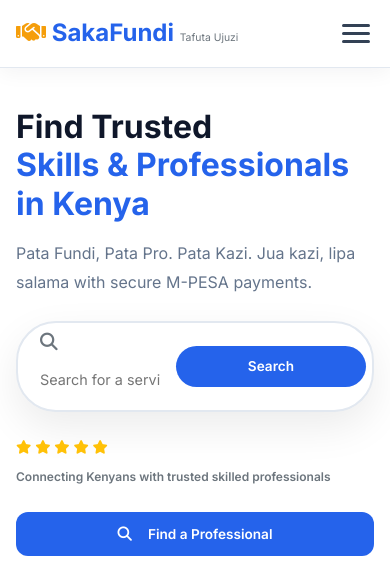
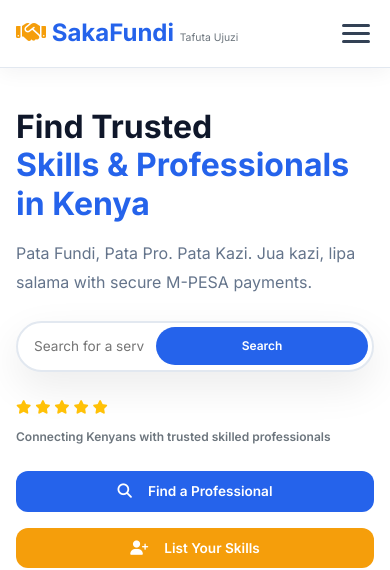
Before and after one commit to KakaDev254/sakafundi, a Django app: page / in a window 390 px wide. Shown: the top 570 px of the page. Run offline with Django 5.2, Linux system fonts and the light colour scheme; data that the repository does not hold is empty; some libraries are stand-ins or nearby versions.

Commit message:
removed search icon

```diff
--- a/src/templates/core/home.html
+++ b/src/templates/core/home.html
@@ -19,17 +19,17 @@
                     <strong>Jua kazi, lipa salama</strong> with secure M-PESA payments.
                 </p>
 
-                <!-- Search Box - Enhanced Design -->
+                <!-- Search Box - Without Icon -->
                 <div class="search-box mb-4" style="background: #FFFFFF; border-radius: 60px; padding: 6px; box-shadow: 0 15px 40px rgba(0,0,0,0.08); border: 2px solid #E2E8F0; max-width: 550px; transition: all 0.3s ease;">
                     <form action="{% url 'services:list' %}" method="get" class="d-flex align-items-center">
                         <div class="flex-grow-1 px-3">
-                            <i class="fas fa-search text-secondary me-2" style="color: #94A3B8; font-size: 1.1rem;"></i>
-                            <input type="text" name="q" class="border-0 bg-transparent"
+                            <input type="text" name="q" class="border-0 bg-transparent w-100"
                                    placeholder="Search for a service or skill..."
-                                   style="outline: none; width: 100%; padding: 12px 0; font-size: clamp(0.9rem, 1.2vw, 1rem); color: #0F172A;">
+                                   style="outline: none; padding: 12px 0; font-size: clamp(0.9rem, 1.2vw, 1rem); color: #0F172A;">
                         </div>
-                        <button type="submit" class="btn" style="background: #2563EB; color: #fff; border-radius: 50px; padding: 10px 28px; font-weight: 600; border: none; font-size: clamp(0.85rem, 1vw, 1rem); transition: all 0.3s ease;">
-                            <i class="fas fa-search d-none d-sm-inline me-2"></i> Search
+                        <button type="submit" class="btn search-btn" style="background: #2563EB; color: #fff; border-radius: 50px; padding: 10px 28px; font-weight: 600; border: none; font-size: clamp(0.85rem, 1vw, 1rem); transition: all 0.3s ease; white-space: nowrap;">
+                            <span class="search-text">Search</span>
+                            <i class="fas fa-search search-icon d-none"></i>
                         </button>
                     </form>
                 </div>
@@ -48,10 +48,10 @@
 
                 <!-- Action Buttons -->
                 <div class="mt-4 d-flex gap-3 flex-wrap">
-                    <a href="{% url 'services:list' %}" class="btn btn-primary btn-lg" style="background: #2563EB; color: #fff; border-radius: 12px; padding: 12px 32px; font-weight: 600; border: none; font-size: clamp(0.85rem, 1.1vw, 1rem);">
+                    <a href="{% url 'services:list' %}" class="btn btn-primary btn-lg" style="background: #2563EB; color: #fff; border-radius: 12px; padding: 12px 32px; font-weight: 600; border: none; font-size: clamp(0.85rem, 1.1vw, 1rem); transition: all 0.3s ease;">
                         <i class="fas fa-search me-2"></i> Find a Professional
                     </a>
-                    <a href="{% url 'accounts:register' %}" class="btn btn-secondary btn-lg" style="background: #F59E0B; color: #fff; border-radius: 12px; padding: 12px 32px; font-weight: 600; border: none; font-size: clamp(0.85rem, 1.1vw, 1rem);">
+                    <a href="{% url 'accounts:register' %}" class="btn btn-secondary btn-lg" style="background: #F59E0B; color: #fff; border-radius: 12px; padding: 12px 32px; font-weight: 600; border: none; font-size: clamp(0.85rem, 1.1vw, 1rem); transition: all 0.3s ease;">
                         <i class="fas fa-user-plus me-2"></i> List Your Skills
                     </a>
                 </div>
@@ -364,7 +364,7 @@
         box-shadow: 0 8px 24px rgba(0,0,0,0.08) !important;
     }
 
-    /* Search Box Focus */
+    /* Search Box */
     .search-box:hover {
         border-color: #2563EB !important;
         box-shadow: 0 15px 40px rgba(37, 99, 235, 0.1) !important;
@@ -377,6 +377,16 @@
 
     .search-box input:focus {
         outline: none;
+    }
+
+    /* Search Button - Mobile Optimized */
+    .search-btn {
+        transition: all 0.3s ease;
+    }
+
+    .search-btn:hover {
+        transform: translateY(-2px);
+        box-shadow: 0 8px 24px rgba(37, 99, 235, 0.3);
     }
 
     /* Button hover effects */
@@ -400,22 +410,39 @@
         }
         .search-box {
             border-radius: 30px !important;
+            padding: 4px !important;
         }
-        .search-box button {
+        .search-box .px-3 {
+            padding-left: 12px !important;
+            padding-right: 12px !important;
+        }
+        .search-box input {
+            font-size: 0.85rem !important;
+            padding: 8px 0 !important;
+        }
+        .search-btn {
             padding: 8px 16px !important;
             font-size: 0.8rem !important;
+            border-radius: 40px !important;
+            min-width: 60px;
+        }
+        .search-text {
+            font-size: 0.75rem;
         }
         .stat-card {
-            padding: 16px !important;
+            padding: 12px !important;
         }
         .stat-card h2 {
-            font-size: 1.5rem !important;
+            font-size: 1.3rem !important;
         }
         .service-card .p-3 {
-            padding: 12px !important;
+            padding: 10px !important;
+        }
+        .service-card img {
+            height: 140px !important;
         }
         .testimonial-card {
-            padding: 20px !important;
+            padding: 16px !important;
         }
         .step-icon {
             width: 48px !important;
@@ -423,6 +450,17 @@
         }
         .step-icon i {
             font-size: 1.2rem !important;
+        }
+        .btn-primary, .btn-secondary {
+            padding: 10px 20px !important;
+            font-size: 0.85rem !important;
+        }
+        .provider-card {
+            padding: 12px !important;
+        }
+        .provider-card img {
+            width: 56px !important;
+            height: 56px !important;
         }
     }
 
@@ -433,9 +471,15 @@
         .search-box {
             border-radius: 40px !important;
         }
-        .search-box button {
+        .search-btn {
             padding: 10px 20px !important;
             font-size: 0.85rem !important;
+        }
+    }
+
+    @media (min-width: 577px) {
+        .search-icon {
+            display: none !important;
         }
     }
 </style>
```
